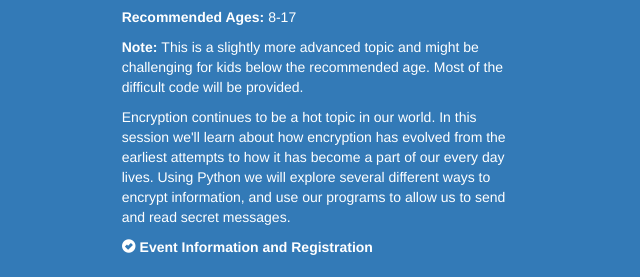
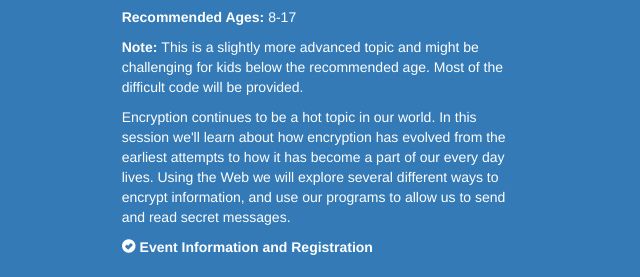
Before and after one commit to rvacoderdojo/rvacdweb, a website: page site/index.html in a window 1280 px wide. Shown: the part 1344-1621 px from the top of the page, 0-640 px from the left. Drawn offline with nearby package versions, Linux system fonts and the light colour scheme; some packages are replaced by stand-ins of ours.

Commit message:
Converted session from Python to Web

```diff
--- a/site/index.html
+++ b/site/index.html
@@ -197,7 +197,7 @@
                   <p><strong>Experience Level:</strong> Intermediate</p>
                   <p><strong>Recommended Ages:</strong> 8-17</p>
                   <p><strong>Note: </strong>This is a slightly more advanced topic and might be challenging for kids below the recommended age. Most of the difficult code will be provided.</p>
-                  <p>Encryption continues to be a hot topic in our world. In this session we'll learn about how encryption has evolved from the earliest attempts to how it has become a part of our every day lives. Using Python we will explore several different ways to encrypt information, and use our programs to allow us to send and read secret messages.</p>
+                  <p>Encryption continues to be a hot topic in our world. In this session we'll learn about how encryption has evolved from the earliest attempts to how it has become a part of our every day lives. Using the Web we will explore several different ways to encrypt information, and use our programs to allow us to send and read secret messages.</p>
                   <p><span class="glyphicon glyphicon-ok-sign"></span> <a href="https://www.meetup.com/RVA-CoderDojo/events/250687637/">Event Information and Registration</a></p>
                       <!--
                   <p><span class="glyphicon glyphicon-picture"></span> <a href="https://goo.gl/1Y7SPh">Presentation</a></p>
```
